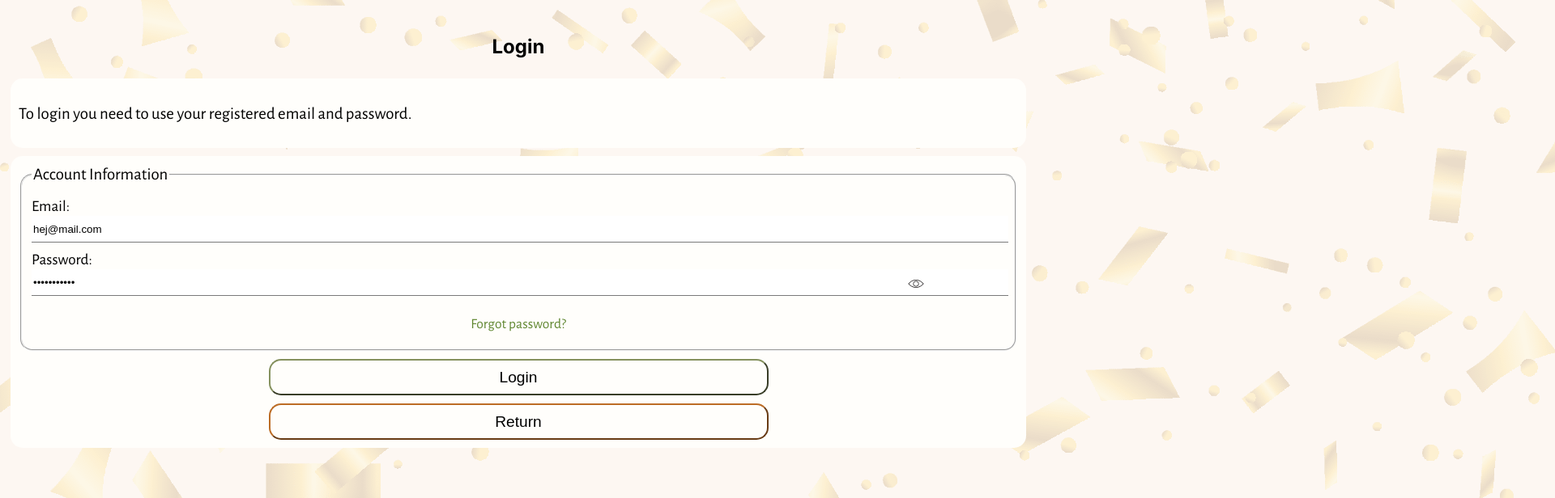
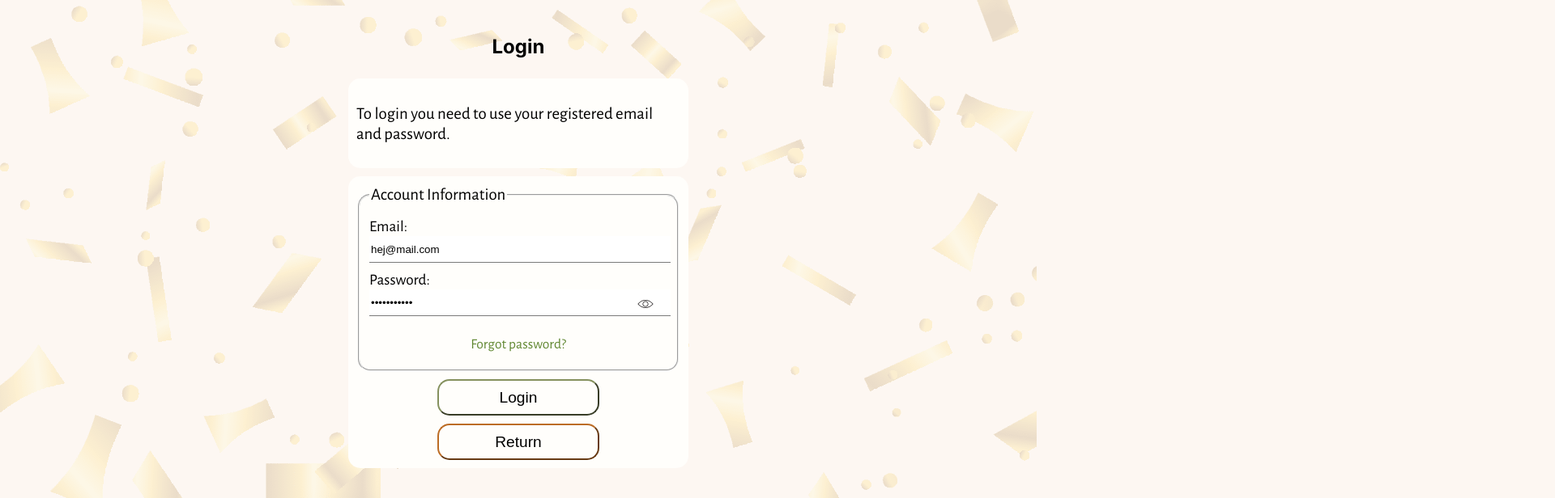
Before and after one commit to nanidam/degree-project-rendezevite, a Next.js app: page /login in a window 1280 px wide. Shown: the top 616 px of the page at 81% size, 1920 px wide, since content can reach past the window. Built offline with nearby package versions, Linux system fonts and the light colour scheme.

Commit message:
desktop view

```diff
--- a/app/components/style/loginRegisterForm.scss
+++ b/app/components/style/loginRegisterForm.scss
@@ -15,7 +15,6 @@
     margin: 5px 0;
     padding: 10px;
     width: 100%;
-    // animation: swingIn 0.5s ease-in-out forwards;
 
     .login-register-text {
       font-family: "Alegreya";
@@ -121,3 +120,11 @@
     }
   }
 }
+
+@media screen and (min-width: 790px) {
+  .login-register-container {
+    .login-register-wrapper {
+      width: 400px;
+    }
+  }
+}
```
